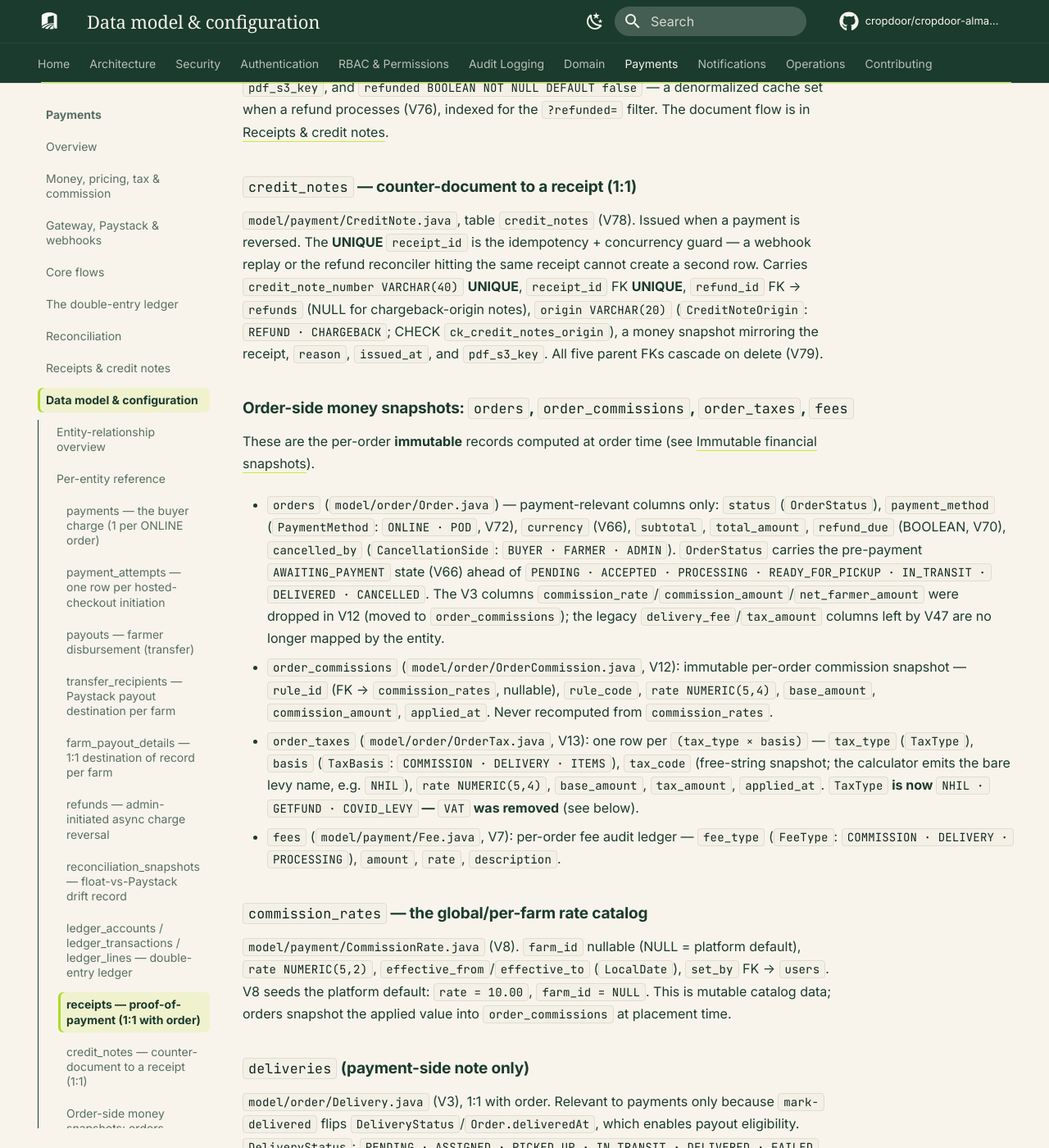
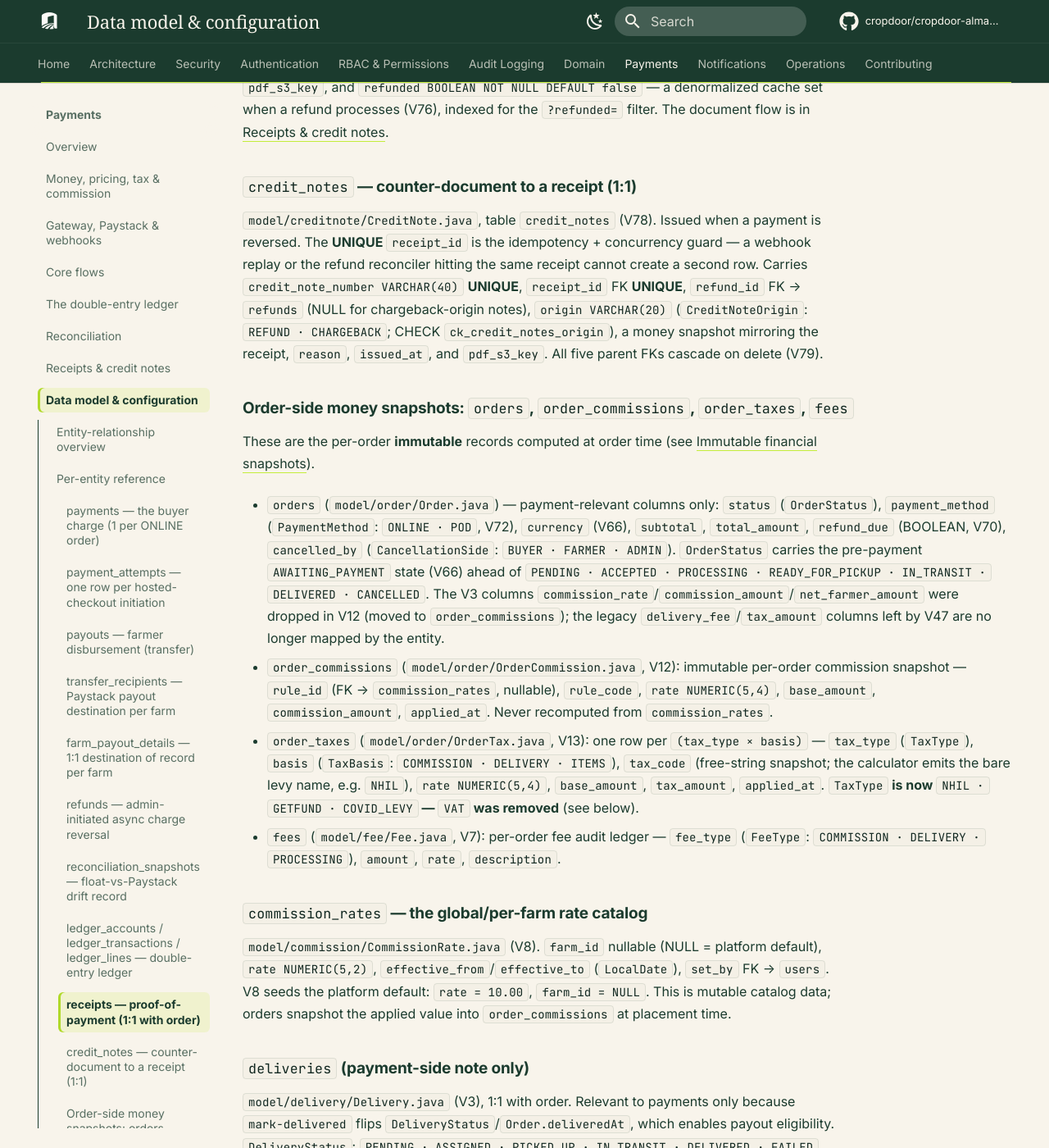
Before and after one commit to cropdoor/cropdoor-almanac, an MkDocs documentation site: the page built from docs/payments/data-model-and-configuration.md, in a window 1280 px wide and 1400 px high, scrolled down 7344 px. Shown: the whole window at 82% size. Built offline with MkDocs 1.6.1 and Material for MkDocs 9.7.7, drawn with Linux system fonts in a browser that asks for light colours; some web fonts are replaced; comment, search, counter and statistics services are not loaded; some of the changed text lies outside the part shown.

Commit message:
docs(payments): fix accuracy drift found by verification audit
Adversarial find→verify audit of the ported pages surfaced 11 confirmed inaccuracies, all fixed: six invented entity package-paths in data-model (Receipt→model/receipt, CreditNote→model/creditnote, Fee→model/fee, CommissionRate→model/commission, TransferRecipient→model/payment, Delivery→model/delivery); a phantom service/payment/dispute sub-package in core-flows (real ones: event, gateway, ledger); a missing PLATFORM::FINANCIAL::MANAGE row in the index permissions table; non-2xx→non-200 (matches source + controller Javadoc); and two overstatements (Money as gateway-boundary type, T+1 lag attributed to the float sweep only).

All 57 .java code-paths cited across the section now resolve to real files.

```diff
--- a/docs/payments/data-model-and-configuration.md
+++ b/docs/payments/data-model-and-configuration.md
@@ -239,11 +239,11 @@ The settlement-lag math is canonical in [Reconciliation](reconciliation.md).
 
 ### `receipts` — proof-of-payment (1:1 with order)
 
-`model/payment/Receipt.java`, table `receipts` (originally `invoices` in V61; renamed in V74). Issued already-PAID at settlement — there is no ISSUED/OVERDUE state (dropped in V75). Notable columns: `receipt_number VARCHAR(40)` **UNIQUE** (`RCP-` prefix, rebranded from `INV-` in V74), `order_id` FK **UNIQUE** (one receipt per order), the money snapshot (`subtotal_amount`/`tax_amount`/`commission_amount`/`total_amount`), `payment_method` (`ReceiptPaymentMethod`: `CARD · MOBILE_MONEY · BANK_TRANSFER · CASH · OTHER`), `pdf_s3_key`, and `refunded BOOLEAN NOT NULL DEFAULT false` — a denormalized cache set when a refund processes (V76), indexed for the `?refunded=` filter. The document flow is in [Receipts & credit notes](receipts-and-credit-notes.md).
+`model/receipt/Receipt.java`, table `receipts` (originally `invoices` in V61; renamed in V74). Issued already-PAID at settlement — there is no ISSUED/OVERDUE state (dropped in V75). Notable columns: `receipt_number VARCHAR(40)` **UNIQUE** (`RCP-` prefix, rebranded from `INV-` in V74), `order_id` FK **UNIQUE** (one receipt per order), the money snapshot (`subtotal_amount`/`tax_amount`/`commission_amount`/`total_amount`), `payment_method` (`ReceiptPaymentMethod`: `CARD · MOBILE_MONEY · BANK_TRANSFER · CASH · OTHER`), `pdf_s3_key`, and `refunded BOOLEAN NOT NULL DEFAULT false` — a denormalized cache set when a refund processes (V76), indexed for the `?refunded=` filter. The document flow is in [Receipts & credit notes](receipts-and-credit-notes.md).
 
 ### `credit_notes` — counter-document to a receipt (1:1)
 
-`model/payment/CreditNote.java`, table `credit_notes` (V78). Issued when a payment is reversed. The **UNIQUE `receipt_id`** is the idempotency + concurrency guard — a webhook replay or the refund reconciler hitting the same receipt cannot create a second row. Carries `credit_note_number VARCHAR(40)` **UNIQUE**, `receipt_id` FK **UNIQUE**, `refund_id` FK → `refunds` (NULL for chargeback-origin notes), `origin VARCHAR(20)` (`CreditNoteOrigin`: `REFUND · CHARGEBACK`; CHECK `ck_credit_notes_origin`), a money snapshot mirroring the receipt, `reason`, `issued_at`, and `pdf_s3_key`. All five parent FKs cascade on delete (V79).
+`model/creditnote/CreditNote.java`, table `credit_notes` (V78). Issued when a payment is reversed. The **UNIQUE `receipt_id`** is the idempotency + concurrency guard — a webhook replay or the refund reconciler hitting the same receipt cannot create a second row. Carries `credit_note_number VARCHAR(40)` **UNIQUE**, `receipt_id` FK **UNIQUE**, `refund_id` FK → `refunds` (NULL for chargeback-origin notes), `origin VARCHAR(20)` (`CreditNoteOrigin`: `REFUND · CHARGEBACK`; CHECK `ck_credit_notes_origin`), a money snapshot mirroring the receipt, `reason`, `issued_at`, and `pdf_s3_key`. All five parent FKs cascade on delete (V79).
 
 ### Order-side money snapshots: `orders`, `order_commissions`, `order_taxes`, `fees`
 
@@ -252,15 +252,15 @@ These are the per-order **immutable** records computed at order time (see [Immut
 - **`orders`** (`model/order/Order.java`) — payment-relevant columns only: `status` (`OrderStatus`), `payment_method` (`PaymentMethod`: `ONLINE · POD`, V72), `currency` (V66), `subtotal`, `total_amount`, `refund_due` (BOOLEAN, V70), `cancelled_by` (`CancellationSide`: `BUYER · FARMER · ADMIN`). `OrderStatus` carries the pre-payment `AWAITING_PAYMENT` state (V66) ahead of `PENDING · ACCEPTED · PROCESSING · READY_FOR_PICKUP · IN_TRANSIT · DELIVERED · CANCELLED`. The V3 columns `commission_rate`/`commission_amount`/`net_farmer_amount` were dropped in V12 (moved to `order_commissions`); the legacy `delivery_fee`/`tax_amount` columns left by V47 are no longer mapped by the entity.
 - **`order_commissions`** (`model/order/OrderCommission.java`, V12): immutable per-order commission snapshot — `rule_id` (FK → `commission_rates`, nullable), `rule_code`, `rate NUMERIC(5,4)`, `base_amount`, `commission_amount`, `applied_at`. Never recomputed from `commission_rates`.
 - **`order_taxes`** (`model/order/OrderTax.java`, V13): one row per `(tax_type × basis)` — `tax_type` (`TaxType`), `basis` (`TaxBasis`: `COMMISSION · DELIVERY · ITEMS`), `tax_code` (free-string snapshot; the calculator emits the bare levy name, e.g. `NHIL`), `rate NUMERIC(5,4)`, `base_amount`, `tax_amount`, `applied_at`. **`TaxType` is now `NHIL · GETFUND · COVID_LEVY` — `VAT` was removed** (see below).
-- **`fees`** (`model/payment/Fee.java`, V7): per-order fee audit ledger — `fee_type` (`FeeType`: `COMMISSION · DELIVERY · PROCESSING`), `amount`, `rate`, `description`.
+- **`fees`** (`model/fee/Fee.java`, V7): per-order fee audit ledger — `fee_type` (`FeeType`: `COMMISSION · DELIVERY · PROCESSING`), `amount`, `rate`, `description`.
 
 ### `commission_rates` — the global/per-farm rate catalog
 
-`model/payment/CommissionRate.java` (V8). `farm_id` nullable (NULL = platform default), `rate NUMERIC(5,2)`, `effective_from`/`effective_to` (`LocalDate`), `set_by` FK → `users`. V8 seeds the platform default: `rate = 10.00`, `farm_id = NULL`. This is mutable catalog data; orders snapshot the applied value into `order_commissions` at placement time.
+`model/commission/CommissionRate.java` (V8). `farm_id` nullable (NULL = platform default), `rate NUMERIC(5,2)`, `effective_from`/`effective_to` (`LocalDate`), `set_by` FK → `users`. V8 seeds the platform default: `rate = 10.00`, `farm_id = NULL`. This is mutable catalog data; orders snapshot the applied value into `order_commissions` at placement time.
 
 ### `deliveries` (payment-side note only)
 
-`model/order/Delivery.java` (V3), 1:1 with order. Relevant to payments only because `mark-delivered` flips `DeliveryStatus`/`Order.deliveredAt`, which enables payout eligibility. `DeliveryStatus`: `PENDING · ASSIGNED · PICKED_UP · IN_TRANSIT · DELIVERED · FAILED`. The full lifecycle is out of scope here.
+`model/delivery/Delivery.java` (V3), 1:1 with order. Relevant to payments only because `mark-delivered` flips `DeliveryStatus`/`Order.deliveredAt`, which enables payout eligibility. `DeliveryStatus`: `PENDING · ASSIGNED · PICKED_UP · IN_TRANSIT · DELIVERED · FAILED`. The full lifecycle is out of scope here.
 
 ---
 
```
Also changed, not shown: other parts of docs/payments/data-model-and-configuration.md (+1 -1 lines), docs/payments/core-flows.md (+1 -1 lines), docs/payments/gateway-and-webhooks.md (+1 -1 lines), docs/payments/index.md (+3 -2 lines), docs/payments/money-model.md (+1 -1 lines), docs/payments/reconciliation.md (+1 -1 lines).
